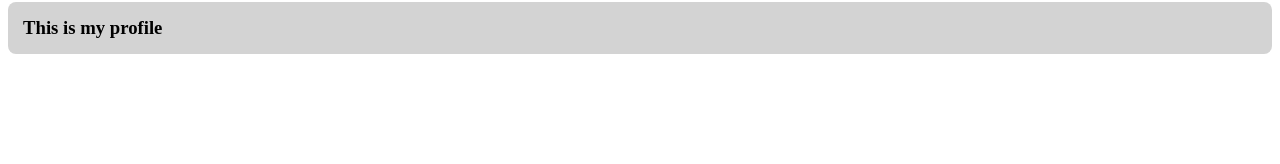
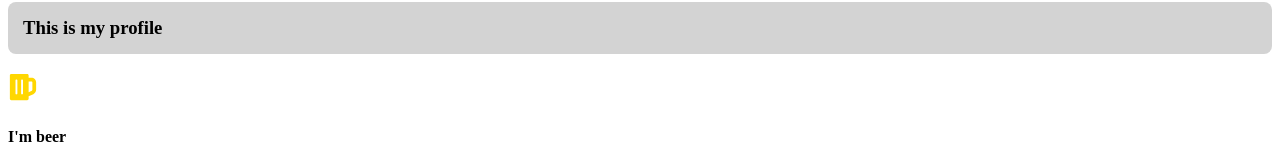
Before and after one commit to maundu55/project, a React (Vite) app: page / in a window 1280 px wide. Shown: the part 1461-1625 px from the top of the page. Before the commit the page ends 1533 px from the top, so only its background shows below. Built offline with nearby package versions, Linux system fonts and the light colour scheme.

Commit message:
done with inline styling

```diff
--- a/src/App.jsx
+++ b/src/App.jsx
@@ -14,6 +14,7 @@ import UserStatus from "./components/UserStatus"
 import Greeting from "./components/Greeting"
 import StyledCard from "./components/StyledCard"
 import ProfileCard from "./components/ProfileCard"
+import IconComponent from "./components/IconComponent"
 
 function App() {
 
@@ -36,6 +37,7 @@ function App() {
     <Greeting  timeOfDay ="afternoon"/>
     <StyledCard />
     <ProfileCard />
+    <IconComponent />
     </>
 
   )
--- /dev/null
+++ b/src/components/IconComponent.jsx
@@ -0,0 +1,13 @@
+import React from 'react'
+import { FaBeer } from 'react-icons/fa'
+
+const IconComponent = () => {
+  return (
+    <div>
+        <FaBeer style ={{fontSize:'30px', color:'gold'}} />
+        <h4>I'm beer</h4>
+    </div>
+  )
+}
+
+export default IconComponent
```
